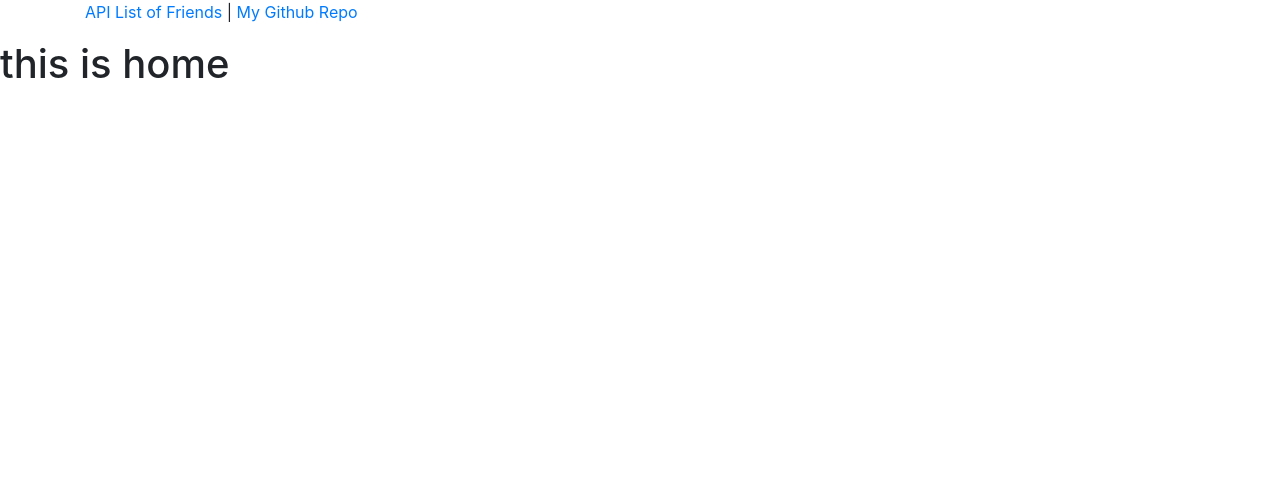
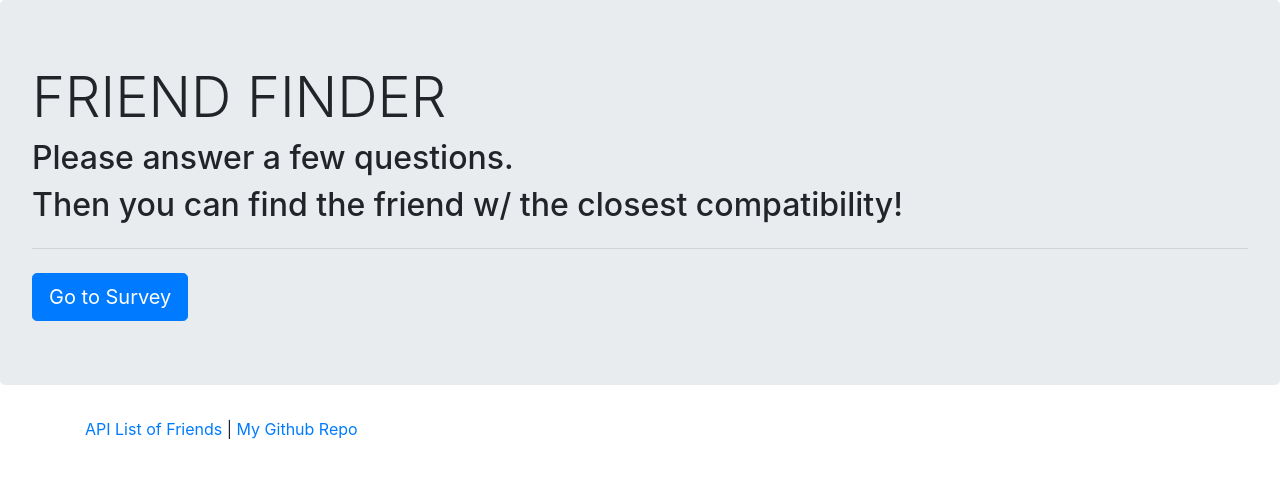
Before and after one commit to josemenis/Friend-Finder, a website: page app/public/index.html in a window 1280 px wide. Drawn offline with nearby package versions, Linux system fonts and the light colour scheme.

Commit message:
index.html complete w/ working buttons

```diff
--- a/app/public/index.html
+++ b/app/public/index.html
@@ -1,5 +1,6 @@
 <!doctype html>
 <html lang="en">
+
 <head>
   <title>Title</title>
   <!-- Required meta tags -->
@@ -7,24 +8,42 @@
   <meta name="viewport" content="width=device-width, initial-scale=1, shrink-to-fit=no">
 
   <!-- Bootstrap CSS -->
-    <link rel="stylesheet" href="https://stackpath.bootstrapcdn.com/bootstrap/4.3.1/css/bootstrap.min.css" integrity="sha384-ggOyR0iXCbMQv3Xipma34MD+dH/1fQ784/j6cY/iJTQUOhcWr7x9JvoRxT2MZw1T" crossorigin="anonymous">
+  <link rel="stylesheet" href="https://stackpath.bootstrapcdn.com/bootstrap/4.3.1/css/bootstrap.min.css"
+    integrity="sha384-ggOyR0iXCbMQv3Xipma34MD+dH/1fQ784/j6cY/iJTQUOhcWr7x9JvoRxT2MZw1T" crossorigin="anonymous">
 </head>
+
 <body>
+  <div class="jumbotron">
+    <h1 class="display-4">FRIEND FINDER</h1>
+    <h2>Please answer a few questions.</h2>
+    <h2>Then you can find the friend w/ the closest compatibility!</h2>
+    <hr class="my-4">
     <!-- button in jumbotron, -->
+    <a href="./survey.html" class="btn btn-primary btn-lg" type="button">Go to Survey</a>
+  </div>
+</div>
+
+
   <!-- footer with 2 linked buttons -->
-      <footer class = "footer">
-        <div class = "container">
-          <p><a href = "/api/friends">API List of Friends</a> | <a href = "https://github.com/josemenis/Friend-Finder">My Github Repo</a></p>
+  <footer class="footer">
+    <div class="container">
+
+      <!-- links to friendsArray and Github -->
+      <p><a href="../data/friends.js">API List of Friends</a> | <a
+          href="https://github.com/josemenis/Friend-Finder">My Github Repo</a></p>
     </div>
   </footer>
-
-
-<h1>this is home</h1>
-
   <!-- Optional JavaScript -->
   <!-- jQuery first, then Popper.js, then Bootstrap JS -->
-    <script src="https://code.jquery.com/jquery-3.3.1.slim.min.js" integrity="sha384-q8i/X+965DzO0rT7abK41JStQIAqVgRVzpbzo5smXKp4YfRvH+8abtTE1Pi6jizo" crossorigin="anonymous"></script>
-    <script src="https://cdnjs.cloudflare.com/ajax/libs/popper.js/1.14.7/umd/popper.min.js" integrity="sha384-UO2eT0CpHqdSJQ6hJty5KVphtPhzWj9WO1clHTMGa3JDZwrnQq4sF86dIHNDz0W1" crossorigin="anonymous"></script>
-    <script src="https://stackpath.bootstrapcdn.com/bootstrap/4.3.1/js/bootstrap.min.js" integrity="sha384-JjSmVgyd0p3pXB1rRibZUAYoIIy6OrQ6VrjIEaFf/nJGzIxFDsf4x0xIM+B07jRM" crossorigin="anonymous"></script>
+  <script src="https://code.jquery.com/jquery-3.3.1.slim.min.js"
+    integrity="sha384-q8i/X+965DzO0rT7abK41JStQIAqVgRVzpbzo5smXKp4YfRvH+8abtTE1Pi6jizo"
+    crossorigin="anonymous"></script>
+  <script src="https://cdnjs.cloudflare.com/ajax/libs/popper.js/1.14.7/umd/popper.min.js"
+    integrity="sha384-UO2eT0CpHqdSJQ6hJty5KVphtPhzWj9WO1clHTMGa3JDZwrnQq4sF86dIHNDz0W1"
+    crossorigin="anonymous"></script>
+  <script src="https://stackpath.bootstrapcdn.com/bootstrap/4.3.1/js/bootstrap.min.js"
+    integrity="sha384-JjSmVgyd0p3pXB1rRibZUAYoIIy6OrQ6VrjIEaFf/nJGzIxFDsf4x0xIM+B07jRM"
+    crossorigin="anonymous"></script>
 </body>
+
 </html>
```
Lines whose indentation alone changed are shown as unchanged.
